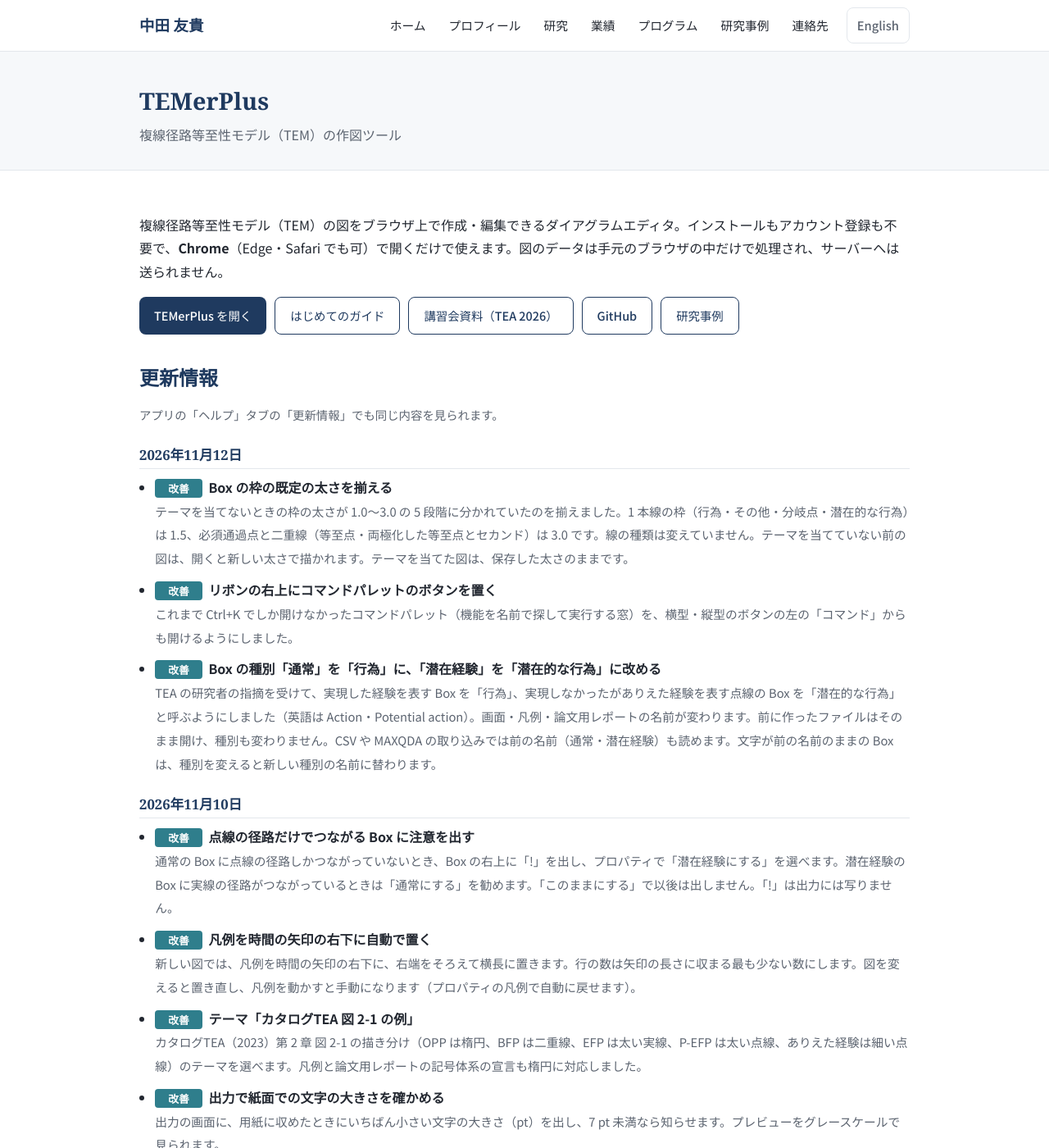
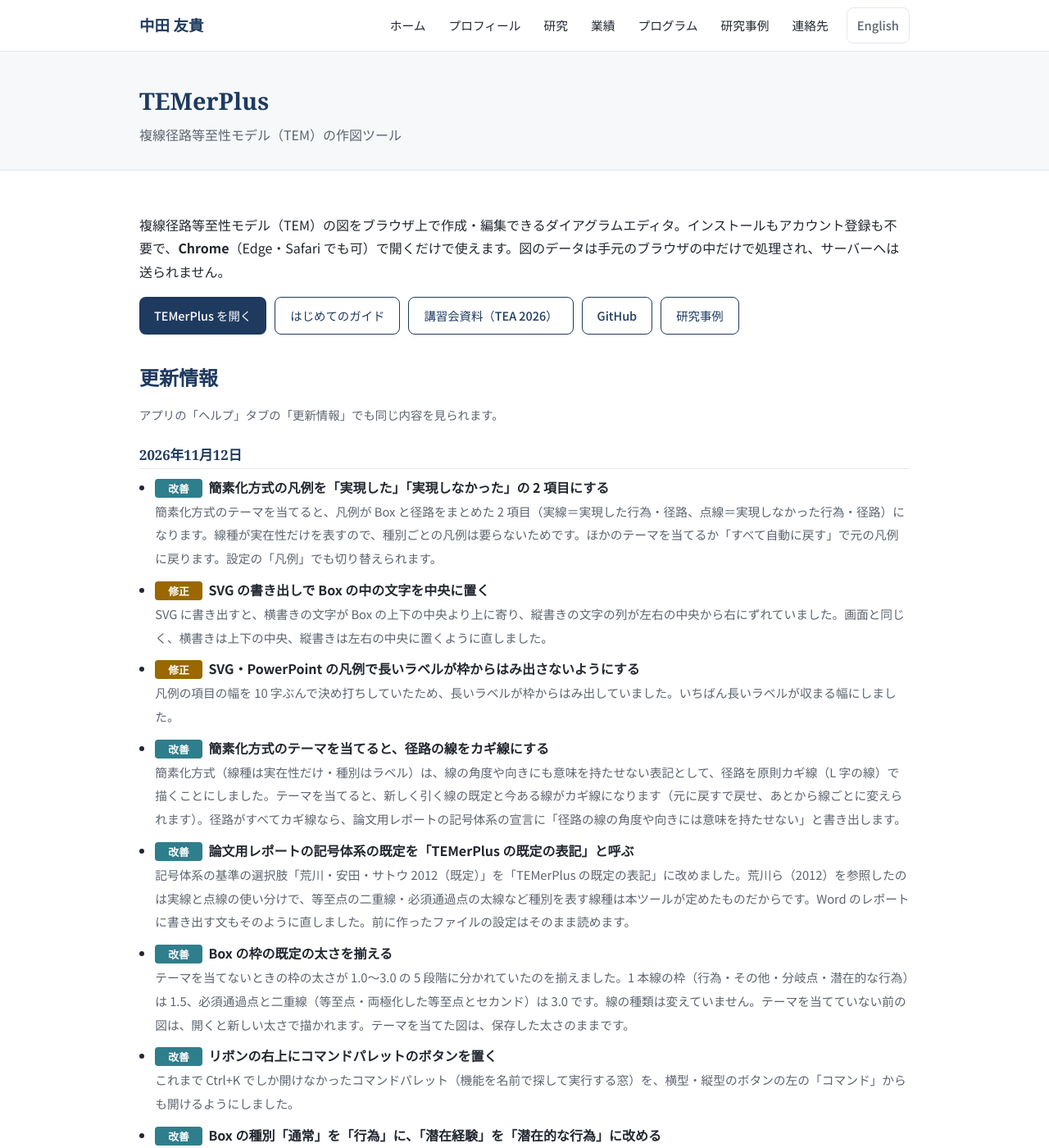
Before and after one commit to YukiInoueNakata/YukiInoueNakata.github.io, a Jekyll site: the page built from programs/temer-plus.html, in a window 1280 px wide and 1400 px high. Shown: the whole window at 82% size. Built offline with Jekyll 4.4.1, drawn with Linux system fonts in a browser that asks for light colours.

Commit message:
TEMer Plus の更新情報に v0.2.4・v0.2.5 の項目を足す
Co-Authored-By: Claude Opus 5.5 <noreply@anthropic.com>
Claude-Session: https://claude.ai/code/session_018wwFh6iiqrmMYar2X1JhYd

```diff
--- a/_data/temer_changelog.json
+++ b/_data/temer_changelog.json
@@ -2,6 +2,51 @@
   {
     "date": "2026-11-12",
     "items": [
+      {
+        "kind": "改善",
+        "title": "簡素化方式の凡例を「実現した」「実現しなかった」の 2 項目にする",
+        "detail": "簡素化方式のテーマを当てると、凡例が Box と径路をまとめた 2 項目（実線＝実現した行為・径路、点線＝実現しなかった行為・径路）になります。線種が実在性だけを表すので、種別ごとの凡例は要らないためです。ほかのテーマを当てるか「すべて自動に戻す」で元の凡例に戻ります。設定の「凡例」でも切り替えられます。",
+        "en": {
+          "title": "Simplified legend with two items",
+          "detail": "Applying the simplified theme turns the legend into two items that cover both Boxes and trajectories: solid = realized action or trajectory, dotted = unrealized action or trajectory. Applying another theme or resetting all brings back the usual legend. It can also be switched in the Legend settings."
+        }
+      },
+      {
+        "kind": "修正",
+        "title": "SVG の書き出しで Box の中の文字を中央に置く",
+        "detail": "SVG に書き出すと、横書きの文字が Box の上下の中央より上に寄り、縦書きの文字の列が左右の中央から右にずれていました。画面と同じく、横書きは上下の中央、縦書きは左右の中央に置くように直しました。",
+        "en": {
+          "title": "SVG export centers text in Boxes",
+          "detail": "In SVG exports, horizontal text sat above the vertical center of a Box and vertical text was shifted right of the horizontal center. Text is now centered as on screen."
+        }
+      },
+      {
+        "kind": "修正",
+        "title": "SVG・PowerPoint の凡例で長いラベルが枠からはみ出さないようにする",
+        "detail": "凡例の項目の幅を 10 字ぶんで決め打ちしていたため、長いラベルが枠からはみ出していました。いちばん長いラベルが収まる幅にしました。",
+        "en": {
+          "title": "Long legend labels fit in SVG and PowerPoint",
+          "detail": "Legend items had a fixed width of ten characters, so long labels overflowed the frame. The width now fits the longest label."
+        }
+      },
+      {
+        "kind": "改善",
+        "title": "簡素化方式のテーマを当てると、径路の線をカギ線にする",
+        "detail": "簡素化方式（線種は実在性だけ・種別はラベル）は、線の角度や向きにも意味を持たせない表記として、径路を原則カギ線（L 字の線）で描くことにしました。テーマを当てると、新しく引く線の既定と今ある線がカギ線になります（元に戻すで戻せ、あとから線ごとに変えられます）。径路がすべてカギ線なら、論文用レポートの記号体系の宣言に「径路の線の角度や向きには意味を持たせない」と書き出します。",
+        "en": {
+          "title": "Simplified theme draws trajectories as elbow lines",
+          "detail": "The simplified notation (line style shows observation only, type shown by label) now also gives no meaning to line angles, so trajectories are drawn as elbow (L-shaped) lines by default. Applying the theme turns new and existing lines into elbow lines (undo restores them, and each line can be changed later). When all trajectories are elbow lines, the notation declaration in the paper report says that line angles and directions carry no meaning."
+        }
+      },
+      {
+        "kind": "改善",
+        "title": "論文用レポートの記号体系の既定を「TEMerPlus の既定の表記」と呼ぶ",
+        "detail": "記号体系の基準の選択肢「荒川・安田・サトウ 2012（既定）」を「TEMerPlus の既定の表記」に改めました。荒川ら（2012）を参照したのは実線と点線の使い分けで、等至点の二重線・必須通過点の太線など種別を表す線種は本ツールが定めたものだからです。Word のレポートに書き出す文もそのように直しました。前に作ったファイルの設定はそのまま読めます。",
+        "en": {
+          "title": "Paper report: default notation renamed \"TEMerPlus default notation\"",
+          "detail": "The default notation option, formerly \"Arakawa, Yasuda and Sato 2012 (default)\", is now \"TEMerPlus default notation\". Only the use of solid and dotted lines draws on Arakawa et al. (2012); the line styles that mark types such as EFP and OPP were defined by this tool. The sentence written into the Word report says so. Settings in existing files are read as before."
+        }
+      },
       {
         "kind": "改善",
         "title": "Box の枠の既定の太さを揃える",
```
